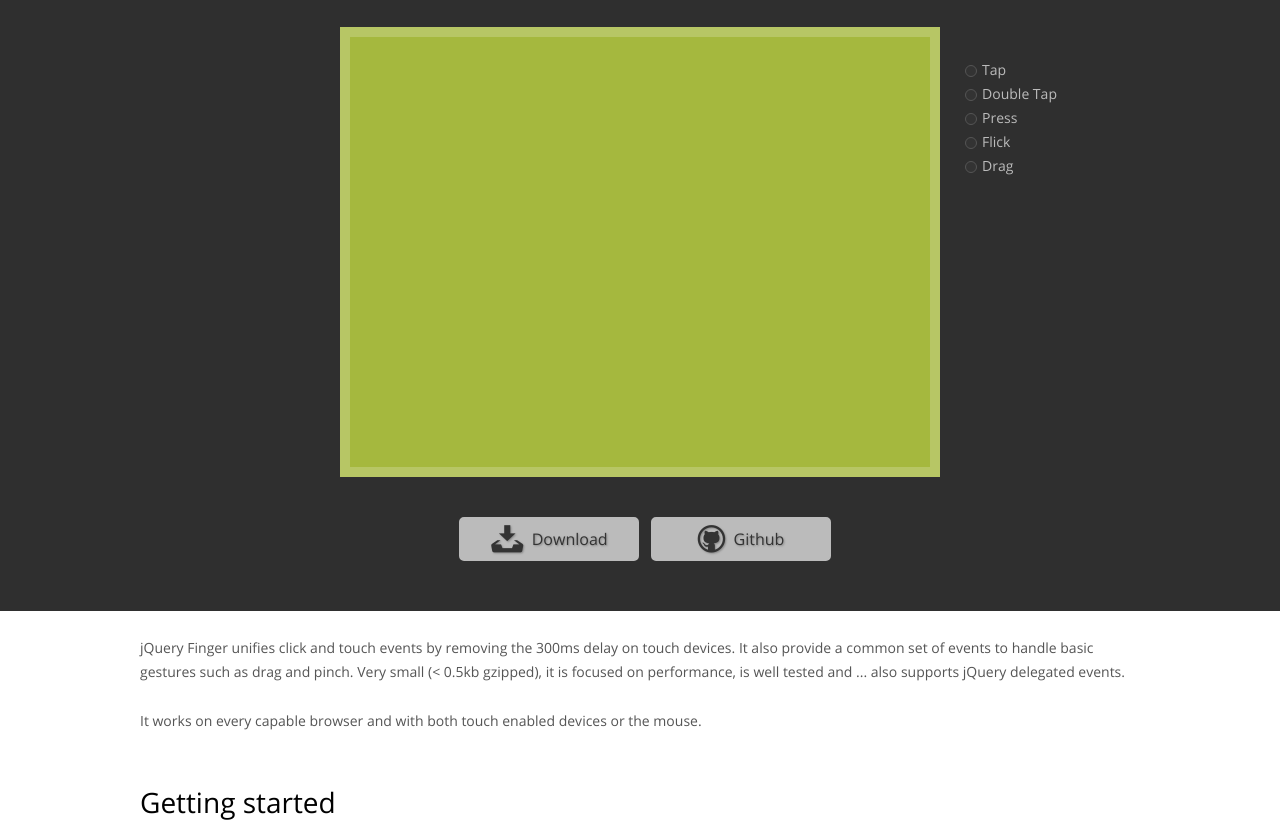
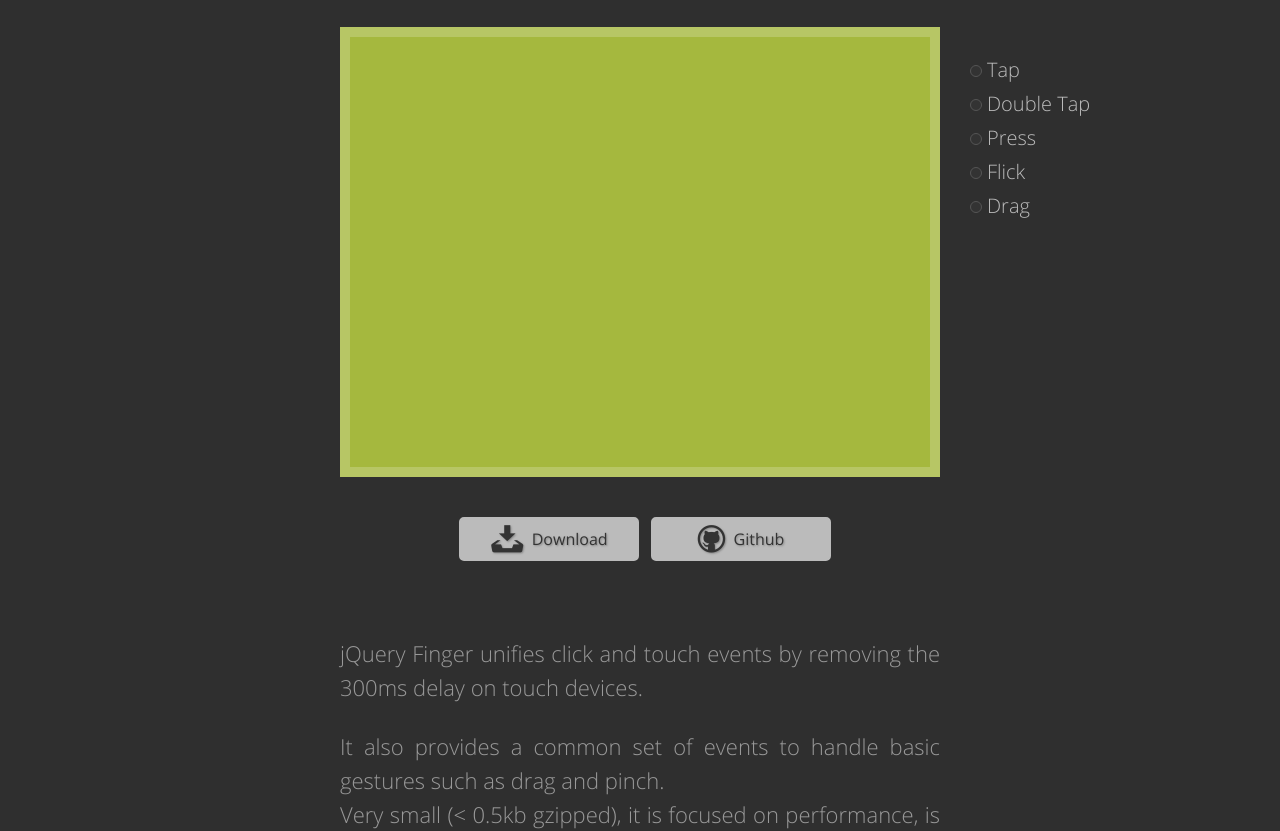
Before and after one commit to ngryman/jquery.finger, a plain HTML site: page index.html in a window 1280 px wide. Shown: the part 149-980 px from the top of the page. Drawn offline with nearby package versions, Linux system fonts and the light colour scheme.

Commit message:
reworked header.

```diff
--- a/index.html
+++ b/index.html
@@ -75,16 +75,15 @@
             </div>
         </section>
 
-        <section>
+        <section class="intro">
 			<p>
 				jQuery Finger unifies click and touch events by removing the 300ms delay on touch devices.
-				It also provide a common set of events to handle basic gestures such as drag and pinch.
-				Very small (< 0.5kb gzipped), it is focused on performance, is well tested and ... also supports jQuery
-				delegated events.
 			</p>
-			<p>
-				It works on every capable browser and with both touch enabled devices or the mouse.
-			</p>
+	        <p>
+		        It also provides a common set of events to handle basic gestures such as drag and pinch.<br>
+		        Very small (< 0.5kb gzipped), it is focused on performance, is well tested and ... also supports jQuery
+		        delegated events.
+	        </p>
         </section>
 
         <section>
--- a/scss/style.scss
+++ b/scss/style.scss
@@ -31,6 +31,32 @@ footer {
 		margin: 0 auto; /* fallback if calc is not supported */
 		padding: 1rem -webkit-calc(50% - 50rem);
 		padding: 1rem -moz-calc(50% - 50rem);
+	}
+}
+
+//
+// intro - motivational
+//
+
+.intro {
+	background: #2f2f2f;
+	margin: 0 auto;
+	text-align: justify;
+	margin-bottom: 4rem;
+	padding-bottom: 4rem;
+
+	p {
+		margin-left: auto;
+		margin-right: auto;
+		font-weight: 100;
+		color: #999;
+		font-size: 1.8rem;
+
+		@include large-size-and-up {
+			width: 60rem;
+			font-size: 2.2rem;
+			line-height: 3.4rem;
+		}
 	}
 }
 
@@ -84,6 +110,11 @@ footer {
 				width: auto;
 				text-align: center;
 			}
+			@include large-size-and-up {
+				height: 3.4rem;
+				font-size: 2rem;
+				font-weight: 100;
+			}
 			@include xlarge-size-and-up {
 				display: block;
 				text-align: left;
@@ -103,6 +134,9 @@ footer {
 				height: 1rem;
 				@include normal-size-and-up {
 					margin-left: .5rem;
+				}
+				@include large-size-and-up {
+					margin-left: 1rem;
 				}
 			}
 			&.is-active::before {
@@ -222,6 +256,10 @@ footer {
 	background: #222;
 	color: #eee;
 
+	a:hover {
+		box-shadow: none;
+	}
+
 	p {
 		margin: 0;
 		padding: 2rem 0;
```
Also changed, not shown: style.css.
